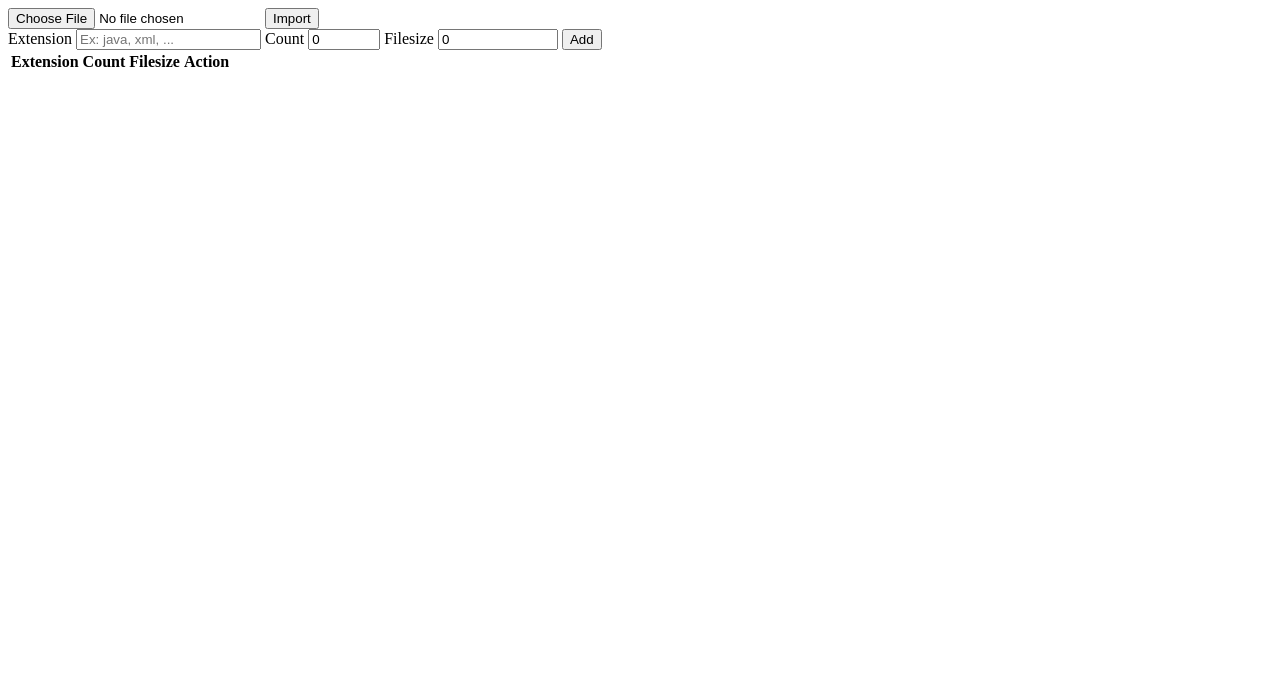
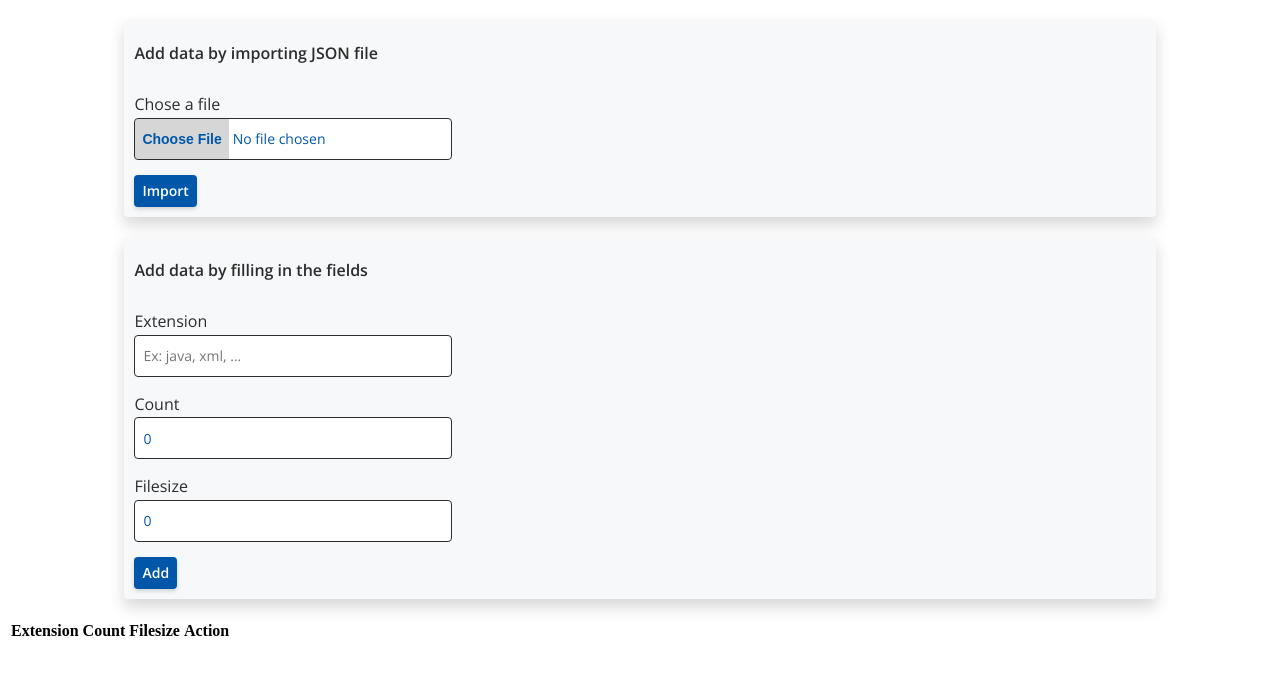
Before and after one commit to adriatls/SPA-Svelte, a SvelteKit app: page / in a window 1280 px wide. Shown: the top 674 px of the page. Built offline with nearby package versions, Linux system fonts and the light colour scheme.

Commit message:
Feat: creating components and styling the forms F1 and F2

```diff
--- a/src/app.html
+++ b/src/app.html
@@ -3,6 +3,7 @@
 	<head>
 		<meta charset="utf-8" />
 		<link rel="icon" href="%sveltekit.assets%/favicon.png" />
+		<link href="https://fonts.googleapis.com/css?family=Open+Sans:400,600,300" rel="stylesheet" type="text/css" />
 		<meta name="viewport" content="width=device-width" />
 		%sveltekit.head%
 	</head>
--- /dev/null
+++ b/src/interfaces/InfoFile.ts
@@ -0,0 +1,5 @@
+export interface InfoFile {
+    extension: string,
+    count: number,
+    filesize: number,
+}
--- /dev/null
+++ b/src/lib/BoxForm.svelte
@@ -0,0 +1,32 @@
+<script lang="ts">
+    export let title: string
+</script>
+
+<div class="box">
+    <h1 class="title-box">{title}</h1>
+    <slot />
+</div>
+
+<style>
+.title-box {
+    font-family: 'Open Sans';
+    font-style: normal;
+    font-weight: 600;
+    font-size: 16px;
+    line-height: 160%;
+    color: #2D2D2D;
+}
+.box {
+    background: #F6F8F9;
+    border-radius: 4px;
+    box-shadow: 0px 8px 16px rgba(0, 0, 0, 0.16);
+    max-width: 80%;
+    padding: 10px;
+    margin: 20px auto;
+    display: flex;
+    flex-direction: column;
+    justify-content: center;
+    align-items: flex-start;
+    gap: 15px;
+}
+</style>
--- /dev/null
+++ b/src/lib/Button.svelte
@@ -0,0 +1,21 @@
+<script lang="ts">
+    export let label: string
+    export let type: "button" | "submit" | "reset" | null
+</script>
+
+<button class="button" type={type}>{label}</button>
+
+<style>
+.button {
+    padding: 5px 8px;
+    background-color: #0056A8;
+    border: none;
+    box-shadow: 0px 2px 4px rgba(0, 0, 0, 0.16);
+    border-radius: 4px;
+    color: #FFFFFF;
+    font-family: 'Open Sans';
+    font-weight: 600;
+    font-size: 14px;
+    line-height: 160%;
+}
+</style>
--- a/src/routes/+page.svelte
+++ b/src/routes/+page.svelte
@@ -1,22 +1,20 @@
 <script lang="ts">
-    interface infoFile {
-        extension: string,
-        count: number,
-        filesize: number,
-    }
+    import Box from "$lib/BoxForm.svelte";
+    import Button from "$lib/Button.svelte";
+    import type { InfoFile } from "../interfaces/InfoFile";
 
-    let infoFile: infoFile = {
+    let infoFilesData: InfoFile[] = new Array()
+
+    let fileInput: HTMLInputElement
+    let jsonData: InfoFile[] = new Array()
+
+    let infoFile: InfoFile = {
         extension: '',
         count: 0,
         filesize: 0.00
     }
 
-    let fileInput: HTMLInputElement
-    let jsonData: infoFile[] = new Array()
-
-    let infoFilesData: infoFile[] = new Array()
-
-    const resetInputValues = () => {
+    const resetFieldsValues = () => {
         infoFile = {
             extension: '',
             count: 0,
@@ -24,9 +22,14 @@
         }
     }
 
-    const handleSubmit = () => {
+    const handleSubmitFields = () => {
         infoFilesData = [...infoFilesData, infoFile]
-        resetInputValues()
+        resetFieldsValues()
+    }
+
+    const resetFileValues = () => {
+        jsonData = []
+        fileInput.value = ''
     }
 
     const handleSubmitFile = () => {
@@ -46,11 +49,10 @@
             }
         })
         infoFilesData = [...infoFilesData, ...validDataFromFile]
-        jsonData = []
-        fileInput.value = ''
+        resetFileValues()
     }
 
-    function handleFileUpload(event: any) {
+    const handleFileUpload = (event: any) => {
         const reader = new FileReader()
         const file = event.target.files?.[0] ?? null
         if (file) {
@@ -59,13 +61,13 @@
         }
     }
 
-    function handleFileRead(event: ProgressEvent<FileReader>) {
+    const handleFileRead = (event: ProgressEvent<FileReader>) => {
         const content = event.target!.result as string
         try {
             jsonData = JSON.parse(content)
         } catch (error) {
             alert("An error occurred reading your file. Make sure your file follows JSON syntax and try again")
-            fileInput.value = ''
+            resetFileValues()
         }
     }
 
@@ -76,6 +78,9 @@
 </script>
 
 <form on:submit|preventDefault={handleSubmitFile}>
+    <Box title="Add data by importing JSON file">
+        <div class="field">
+            <label for="file">Chose a file</label>
             <input
                 id="file"
                 name="file"
@@ -85,10 +90,14 @@
                 bind:this={fileInput}
                 required
             />
-    <button type="submit">Import</button>
+        </div>
+        <Button label="Import" type="submit"/>
+    </Box>
 </form>
 
-<form on:submit|preventDefault={handleSubmit}>
+<form on:submit|preventDefault={handleSubmitFields}>
+    <Box title="Add data by filling in the fields">
+        <div class="field">
             <label for="extension">Extension</label>
             <input
                 id="extension"
@@ -100,7 +109,8 @@
                 bind:value={infoFile.extension}
                 required
             />
-
+        </div>
+        <div class="field">
             <label for="count">Count</label>
             <input
                 id="count"
@@ -112,7 +122,8 @@
                 bind:value={infoFile.count}
                 required
             />
-
+        </div>
+        <div class="field">
             <label for="filesize">Filesize</label>
             <input
                 id="filesize"
@@ -125,9 +136,11 @@
                 bind:value={infoFile.filesize}
                 required
             />
+        </div>
+        <Button label="Add" type="submit"/>
+    </Box>
+</form>
 
-    <button type="submit">Add</button>
-</form>
 <table>
     <thead>
         <tr>
@@ -154,3 +167,48 @@
         {/each}
     </tbody>
 </table>
+
+<style>
+.field {
+    display: flex;
+    flex-direction: column;
+    justify-content: center;
+    align-items: flex-start;
+    width: 100%;
+}
+.field label {
+    font-family: 'Open Sans';
+    font-style: normal;
+    font-weight: 500;
+    font-size: 16px;
+    line-height: 160%;
+    color: #2D2D2D;
+}
+.field input {
+    border: thin solid #2D2D2D;
+    padding: 0px 8px;
+    border-radius: 4px;
+    color: #0056A8;
+    background-color: #FFF;
+    font-family: 'Open Sans';
+    font-weight: 400;
+    font-size: 14px;
+    line-height: 160%;
+    height: 40px;
+    width: 300px;
+}
+#file::file-selector-button {
+    font-weight: bold;
+    color: #0056A8;
+    background-color: rgba(0, 0, 0, 0.16);
+    padding: 0.5em;
+    border: none;
+    border-radius: 4px 0px 0px 4px;
+    height: 40px;
+    cursor: pointer;
+}
+#file[type="file"] {
+    padding: 0px 8px 0px 0px;
+    width: 308px;
+}
+</style>
```
Lines whose indentation alone changed are shown as unchanged.
